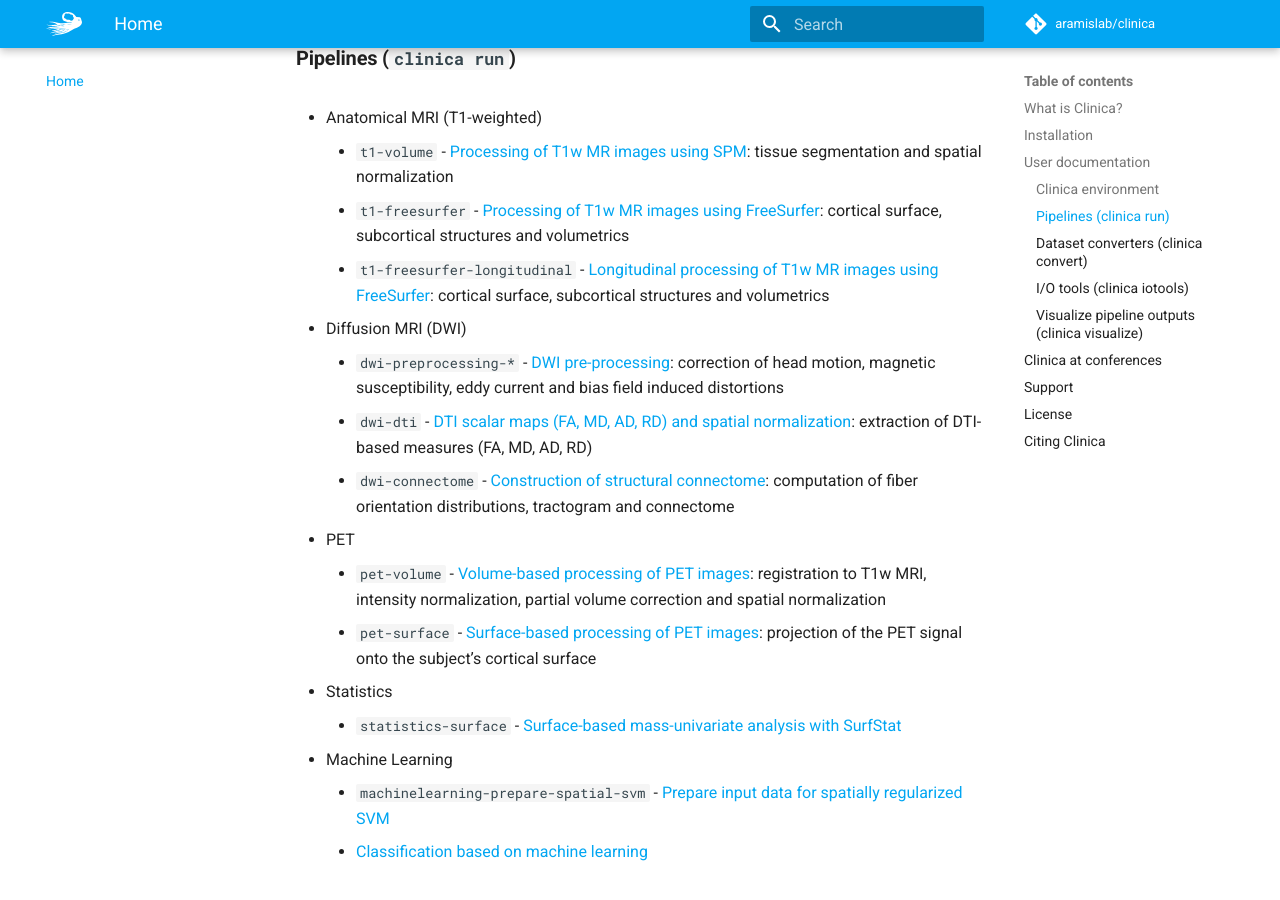
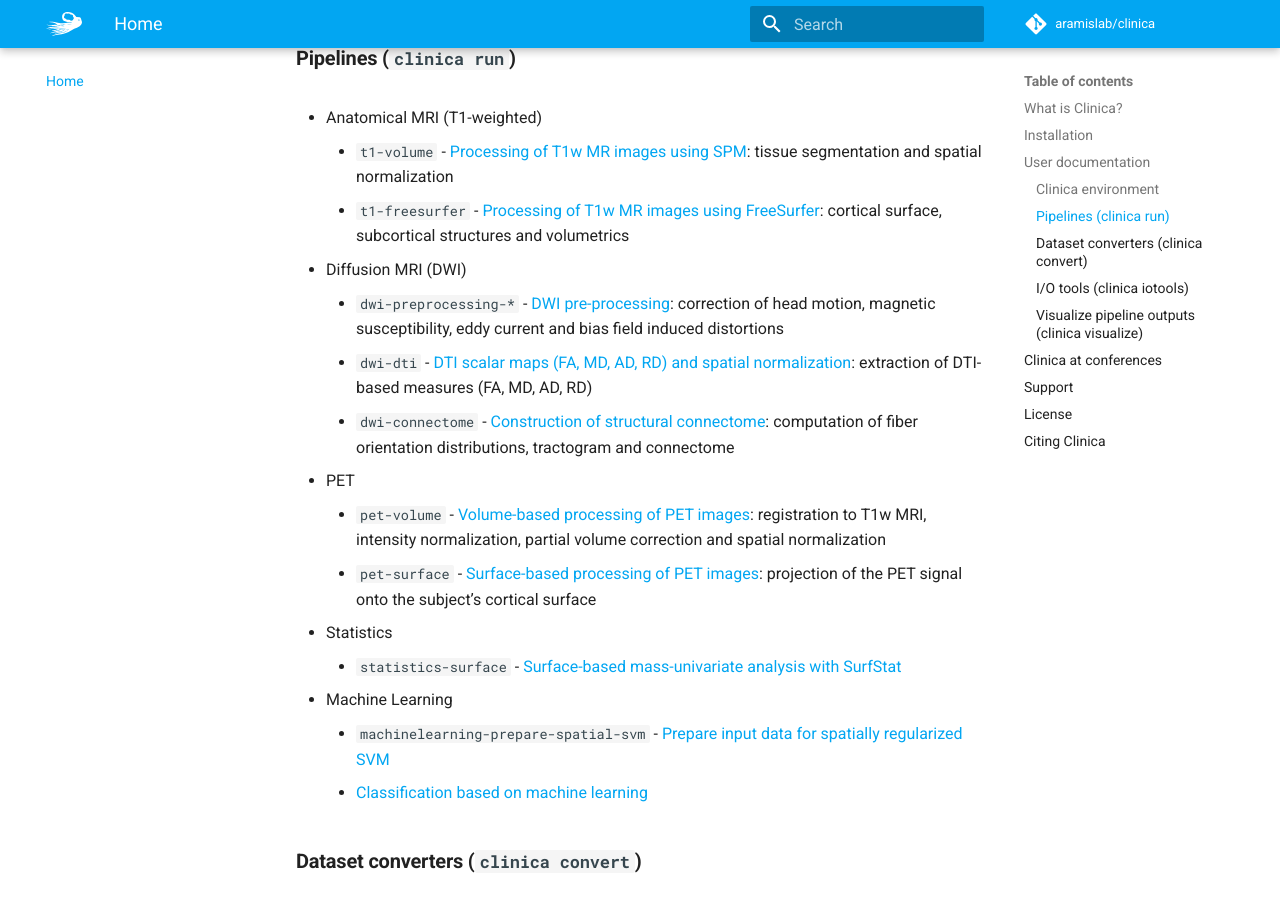
Before and after one commit to aramis-lab/clinica, an MkDocs documentation site: the page built from docs/index.md, in a window 1280 px wide and 900 px high, scrolled down 909 px. Built offline with MkDocs 1.6.1 and Material for MkDocs 9.7.7, drawn with Linux system fonts in a browser that asks for light colours; comment, search, counter and statistics services are not loaded.

Commit message:
Hide infos regarding FreeSurfer-Longitudinal pipeline

```diff
--- a/docs/index.md
+++ b/docs/index.md
@@ -34,7 +34,7 @@ ICM members are encouraged to use the version of Clinica available on the cluste
 - Anatomical MRI (T1-weighted)
     - `t1-volume` - [Processing of T1w MR images using SPM](Pipelines/T1_Volume): tissue segmentation and spatial normalization
     - `t1-freesurfer` - [Processing of T1w MR images using FreeSurfer](Pipelines/T1_FreeSurfer): cortical surface, subcortical structures and volumetrics
-    - `t1-freesurfer-longitudinal` - [Longitudinal processing of T1w MR images using FreeSurfer](Pipelines/T1_FreeSurfer): cortical surface, subcortical structures and volumetrics
+    <!--- `t1-freesurfer-longitudinal` - [Longitudinal processing of T1w MR images using FreeSurfer](Pipelines/T1_FreeSurfer): cortical surface, subcortical structures and volumetrics-->
 - Diffusion MRI (DWI)
     - `dwi-preprocessing-*` - [DWI pre-processing](Pipelines/DWI_Preprocessing): correction of head motion, magnetic susceptibility, eddy current and bias field induced distortions
     - `dwi-dti` - [DTI scalar maps (FA, MD, AD, RD) and spatial normalization](Pipelines/DWI_DTI): extraction of DTI-based measures (FA, MD, AD, RD)
--- a/mkdocs.yml
+++ b/mkdocs.yml
@@ -89,7 +89,7 @@ nav:
     - Anatomical MRI:
       - Volume processing: "Pipelines/T1_Volume.md"
       - FreeSurfer processing: "Pipelines/T1_FreeSurfer.md"
-      - FreeSurfer longitudinal processing: "Pipelines/T1_FreeSurfer_Longitudinal.md"
+      #- FreeSurfer longitudinal processing: "Pipelines/T1_FreeSurfer_Longitudinal.md"
     - DWI:
       - Pre-processing: "Pipelines/DWI_Preprocessing.md"
       - DTI: "Pipelines/DWI_DTI.md"
```
